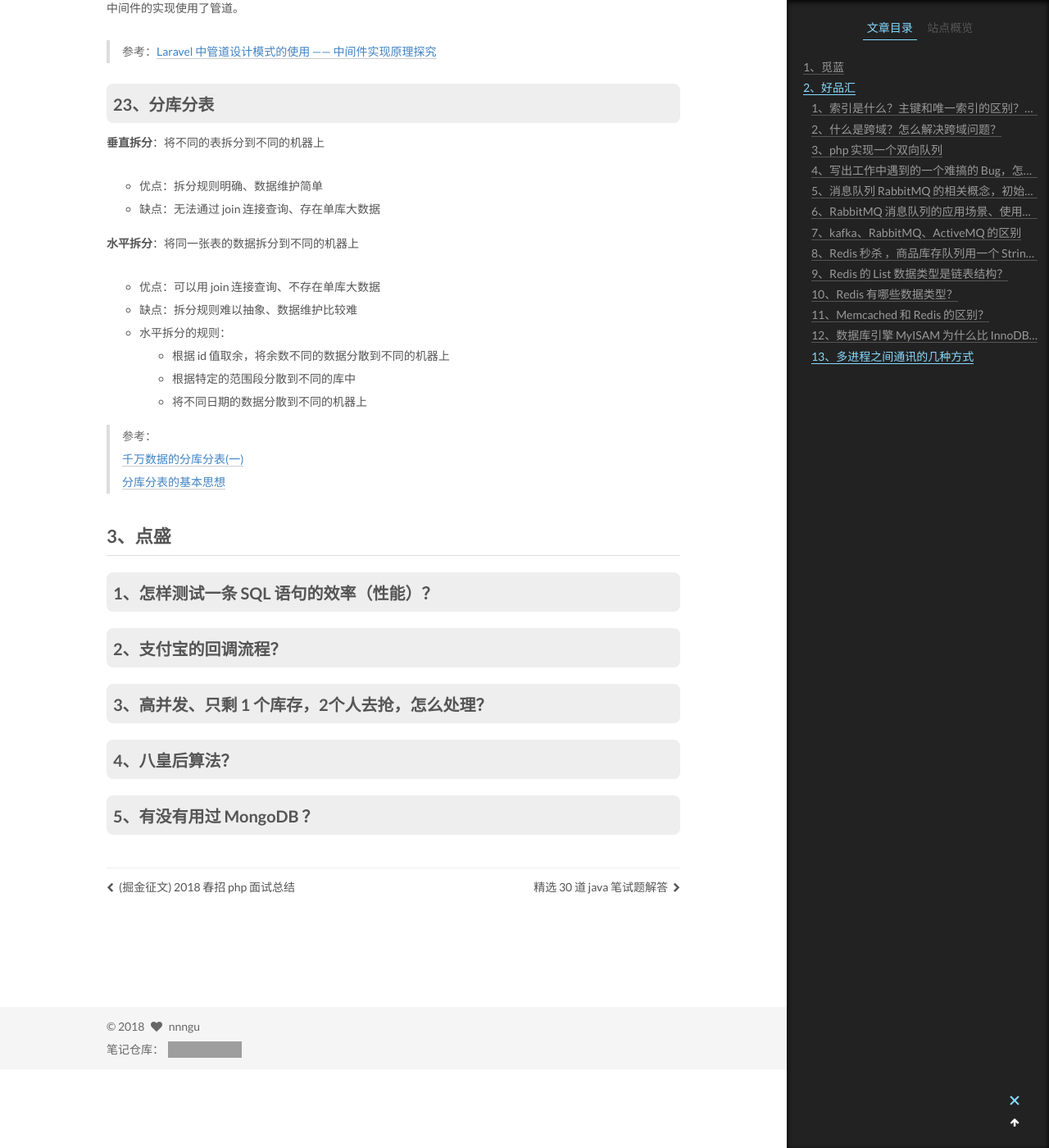
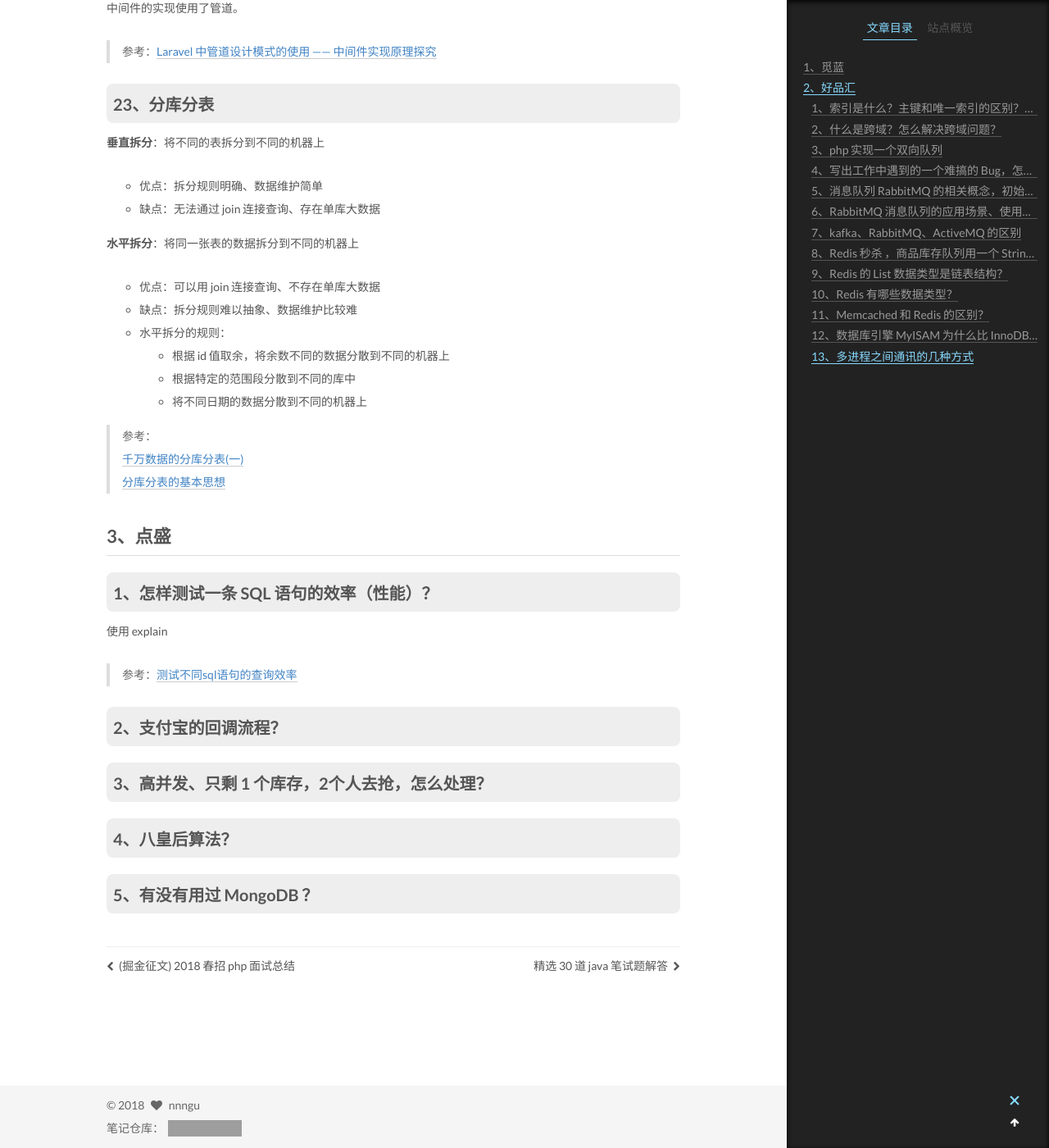
Before and after one commit to nnngu/LearningNotes, a Jekyll site: the page built from _posts/2018-06-05-PHP 面试题收集.md, in a window 1280 px wide and 1400 px high, scrolled down 13821 px. Shown: the whole window at 82% size. Built offline with Jekyll 4.4.1, drawn with Linux system fonts in a browser that asks for light colours; grey boxes are pictures that could not be loaded.

Commit message:
修改文件: _posts/2018-06-05-PHP 面试题收集.md

```diff
--- a/_posts/2018-06-05-PHP 面试题收集.md
+++ b/_posts/2018-06-05-PHP 面试题收集.md
@@ -505,9 +505,13 @@ DI 的实现原理：
 
 ### 1、怎样测试一条 SQL 语句的效率（性能）？
 
+使用 explain
+
+>参考：[测试不同sql语句的查询效率](https://segmentfault.com/q/1010000008192480?_ea=1575070)
+
+### 2、支付宝的回调流程？
 
 
-### 2、支付宝的回调流程？
 
 ### 3、高并发、只剩 1 个库存，2个人去抢，怎么处理？
 
```
